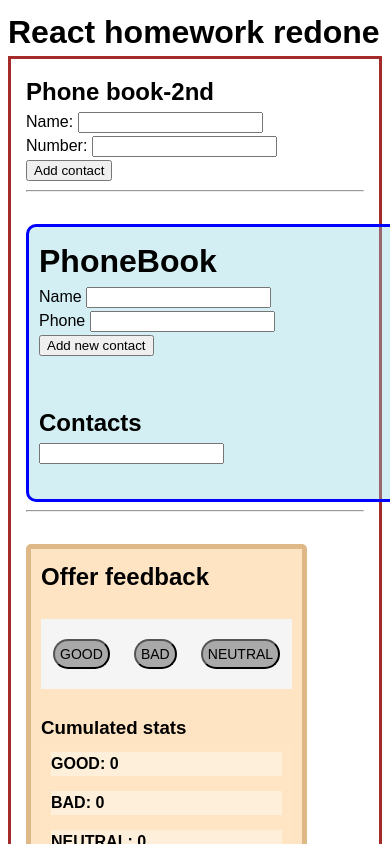
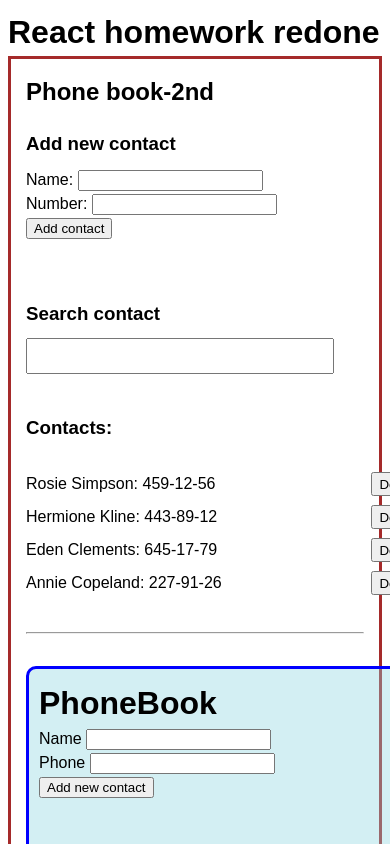
Before and after one commit to FloriGOIT/redone-hw1-react, a React (Create React App) app: page / in a window 390 px wide. Shown: the top 844 px of the page. Built offline with nearby package versions, Linux system fonts and the light colour scheme.

Commit message:
<Phone2nd/> done

```diff
--- a/src/components/App.jsx
+++ b/src/components/App.jsx
@@ -43,8 +43,11 @@ function App() {
   ]);
   const [filterContacts, setFilterContacts] = useState('');
 
-  const handleSetArrContacts = input => setArrContacts([...arrContacts, input])
-
+  const handleSetArrContacts = input => setArrContacts([...arrContacts, input]);
+  const handleInputFilter = input => setFilterContacts(input);
+  const handleDeleteArrContacts = id => {
+    setArrContacts([...arrContacts.filter(contact => contact.id !== id)]);
+  };
 
   return (
     <>
@@ -57,7 +60,13 @@ function App() {
           padding: 15,
         }}
       >
-        <Phone2nd handleSetArrContacts={handleSetArrContacts} />
+        <Phone2nd
+          handleSetArrContacts={handleSetArrContacts}
+          arrContacts={arrContacts}
+          filterContacts={filterContacts}
+          handleInputFilter={handleInputFilter}
+          handleDeleteArrContacts={handleDeleteArrContacts}
+        />
         <hr />
         <br />
         <Phone
--- a/src/components/home-work-2/PhoneContact/Phone.jsx
+++ b/src/components/home-work-2/PhoneContact/Phone.jsx
@@ -9,7 +9,7 @@ class Phone extends React.Component {
     this.setState({ number: phoneInput });
   };
 
-  componentDidUpdate(prevProps, prevState) {
+  componentDidUpdate(_, prevState) {
     if (prevState !== this.state) {
       this.props.setContacts([
         ...this.props.contacts,
--- a/src/components/home-work-2/PhoneContact/Phone2nd.jsx
+++ b/src/components/home-work-2/PhoneContact/Phone2nd.jsx
@@ -1,21 +1,23 @@
 import React from 'react';
+import style from './phone.module.scss';
 
 class Phone2nd extends React.Component {
-  state = { name2: '', number2: '' };
-  handleContact = input => this.setState(input);
+  render() {
+    return (
+      <section className={style.phone2}>
+        <h2>Phone book-2nd</h2>
+        <h3>Add new contact</h3>
+        <NewContact
+          handleSetArrContacts={this.props.handleSetArrContacts}
+          arrContacts={this.props.arrContacts}
+        />
+        <FilterContact handleInputFilter={this.props.handleInputFilter} />
 
-  componentDidUpdate(prevState) {
-    if (prevState !== this.state) {
-      this.props.handleSetArrContacts(this.state);
-    }
-  }
-  render() {
-    console.log('state1', this.state);
-    //const { arrContacts, filterContacts } = this.props;
-    return (
-      <section>
-        <h2>Phone book-2nd</h2>
-        <NewContact handleContact={this.handleContact} />
+        <ListContact
+          arrContacts={this.props.arrContacts}
+          filterContacts={this.props.filterContacts}
+          handleDeleteArrContacts={this.props.handleDeleteArrContacts}
+        />
       </section>
     );
   }
@@ -25,17 +27,29 @@ export default Phone2nd;
 class NewContact extends React.Component {
   handleNewContact = event => {
     event.preventDefault();
-    const nameInput2 = event.target.elements.name2.value;
-    const numberInput2 = event.target.elements.number2.value;
-    let input = { id: Date.now(), name2: nameInput2, number2: numberInput2 };
-    this.props.handleContact(input);
+    const nameInput2 = event.target.elements.name2.value.trim();
+    const numberInput2 = event.target.elements.number2.value.trim();
+    let validInput = this.props.arrContacts.some(
+      contact =>
+        contact.name2.toLowerCase() === nameInput2.toLowerCase() ||
+        contact.number2.toLowerCase() === numberInput2
+    );
+    if (validInput) {
+      alert('You have this contact already in your agends');
+      return;
+    }
+    let input = {
+      id: `id-${Date.now()}`,
+      name2: nameInput2,
+      number2: numberInput2,
+    };
+    this.props.handleSetArrContacts(input);
+    event.target.reset();
   };
   render() {
     return (
       <form onSubmit={this.handleNewContact}>
-        <label htmlFor="newContact" name="contactNew">
-          Name:{` `}
-        </label>
+        <label htmlFor="newContact">Name:{` `}</label>
         <input
           id="newContact"
           type="text"
@@ -45,9 +59,7 @@ class NewContact extends React.Component {
           required
         />
         <br />
-        <label htmlFor="newNumber" name="numberNew">
-          Number:{` `}
-        </label>
+        <label htmlFor="newNumber">Number:{` `}</label>
 
         <input
           type="text"
@@ -64,5 +76,48 @@ class NewContact extends React.Component {
   }
 }
 
-//<FilterContact />
-//<ListContact/>
+class ListContact extends React.Component {
+  render() {
+    const { arrContacts, filterContacts, handleDeleteArrContacts } = this.props;
+    let filterArrContacts = arrContacts.filter(contact =>
+      contact.name2.toLowerCase().includes(filterContacts)
+    );
+    let renderList = filterContacts !== ''
+        ? filterArrContacts
+        : arrContacts;
+    return (
+      <div className={style.arrContacts}>
+        <h3>Contacts:</h3>
+        <ul>
+          {renderList.map(contact => (
+            <li key={contact.id}>
+              <span>
+                {contact.name2}: {contact.number2}
+              </span>
+              <button
+                type="button"
+                onClick={() => handleDeleteArrContacts(contact.id)}
+              >
+                Delete
+              </button>
+            </li>
+          ))}
+        </ul>
+      </div>
+    );
+  }
+}
+
+class FilterContact extends React.Component {
+  handleInput = event => {
+    this.props.handleInputFilter(event.target.value.toLowerCase());
+  };
+  render() {
+    return (
+      <div className={style.searchContact}>
+        <h3>Search contact</h3>
+        <input type="text" name="filterInput2" onChange={this.handleInput} />
+      </div>
+    );
+  }
+}
--- a/src/components/home-work-2/PhoneContact/phone.module.scss
+++ b/src/components/home-work-2/PhoneContact/phone.module.scss
@@ -16,3 +16,40 @@
     padding-bottom: 5px;
   }
 }
+
+.phone2{
+  h3{padding-top: 20px; padding-bottom: 10px;}
+
+  .arrContacts {
+      h3 {
+        padding-top: 40px;
+      }
+
+      ul {
+        list-style-type: none;
+        width: 400px;
+        padding: 20px 0px;
+
+        li {
+          display: flex;
+          justify-content: space-between;
+          padding-bottom: 9px;
+          gap: 10px
+        }
+      }
+
+    }
+
+    .searchContact {
+      padding-top: 40px;
+
+      input {
+        width: 300px;
+        height: 30px;
+        font-size: 20px;
+      }
+
+      h3 {
+        padding-bottom: 10px;
+      } }
+}
```
